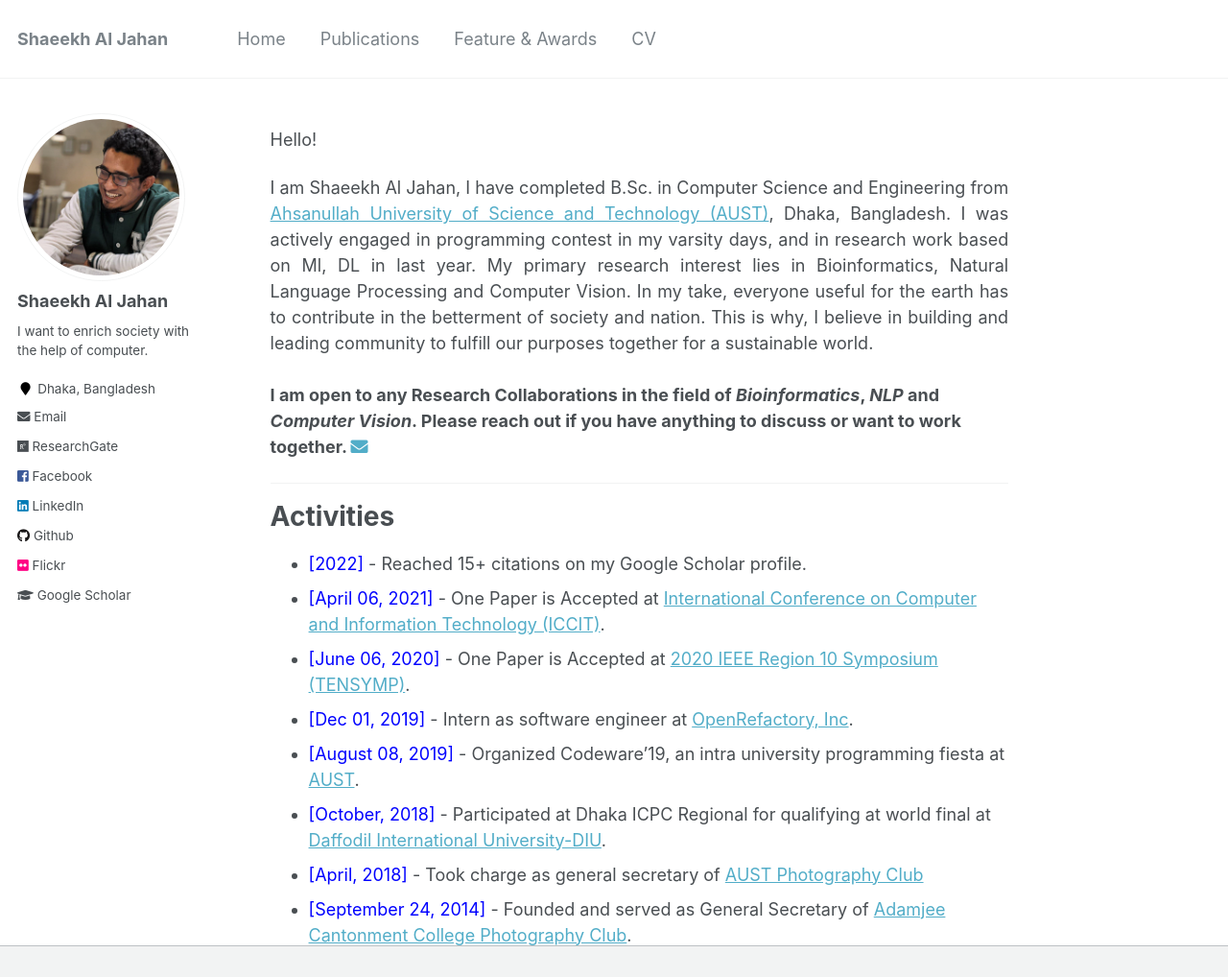
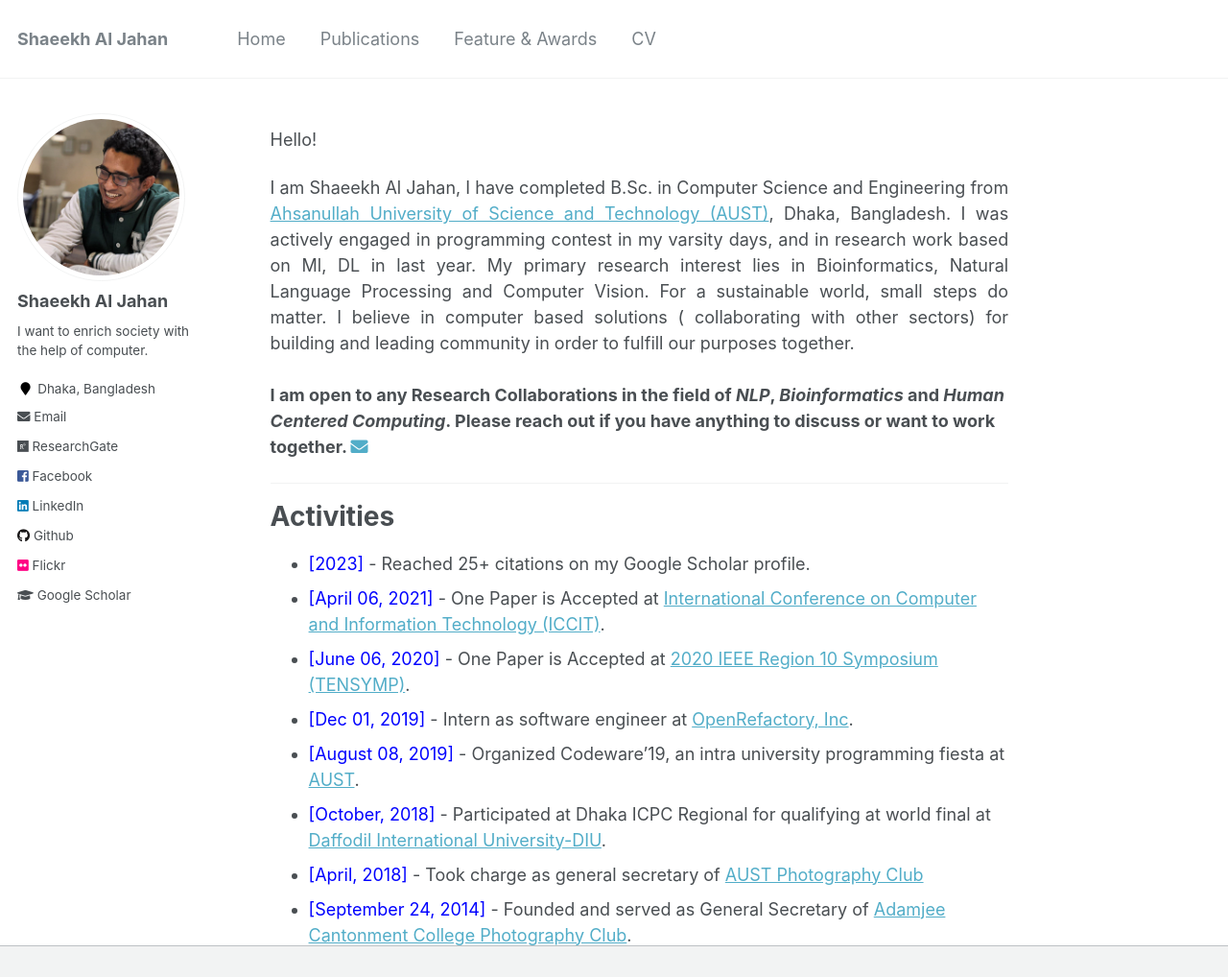
Before and after one commit to shaeekh/shaeekh.github.io, a Jekyll site: the page built from _pages/about.md, in a window 1280 px wide and 1214 px high, cut to the strip 0-1018 px from the top of the window. Shown: the whole strip at 96% size. Built offline with Jekyll 4.4.1, drawn with Linux system fonts in a browser that asks for light colours; a script that is not in the unit is left out.

Commit message:
Changes in intro and citation number page

```diff
--- a/_pages/about.md
+++ b/_pages/about.md
@@ -13,16 +13,16 @@ Hello!
 <div style="text-align: justify">
 
 I am Shaeekh Al Jahan, I have completed B.Sc. in Computer Science and Engineering from <a href="http://aust.edu/">Ahsanullah University of Science and Technology (AUST)</a>, Dhaka, Bangladesh. I was actively engaged in programming contest in my varsity days, and in research work based on Ml, DL in last year.  My primary research interest lies in Bioinformatics, Natural Language Processing and Computer Vision.
-In my take, everyone useful for the earth has to contribute in the betterment of society and nation. This is why, I believe in building and leading community to fulfill our purposes together for a sustainable world.   <br /><br /></div>
+For a sustainable world, small steps do matter. I believe in computer based solutions ( collaborating with other sectors)  for building and leading community in order to fulfill our purposes together.   <br /><br /></div>
 
-<b> I am open to any Research Collaborations in the field of *Bioinformatics*, *NLP* and *Computer Vision*. Please reach out if you have anything to discuss or want to work together.  </b> <a href="shaeekhshuvro@gmail.com"><i class="fas fa-envelope"></i></a> <br />
+<b> I am open to any Research Collaborations in the field of *NLP*, *Bioinformatics* and *Human Centered Computing*. Please reach out if you have anything to discuss or want to work together.  </b> <a href="shaeekhshuvro@gmail.com"><i class="fas fa-envelope"></i></a> <br />
 
 
 -----------
 
 
 # Activities
-* <span style="color:Blue"> [2022] </span> - Reached 15+ citations on my Google Scholar profile.
+* <span style="color:Blue"> [2023] </span> - Reached 25+ citations on my Google Scholar profile.
 * <span style="color:Blue"> [April 06, 2021] </span> - One Paper is Accepted at [ International Conference on Computer and Information Technology (ICCIT)](https://ieeexplore.ieee.org/document/9392692).
 * <span style="color:Blue"> [June 06, 2020] </span> -  One Paper is Accepted at [ 2020 IEEE Region 10 Symposium (TENSYMP)](https://ieeexplore.ieee.org/document/9230733).
 * <span style="color:Blue"> [Dec 01, 2019] </span> - Intern as software engineer at [OpenRefactory, Inc](https://www.openrefactory.com/).
```
Also changed, not shown: 1 other file.
